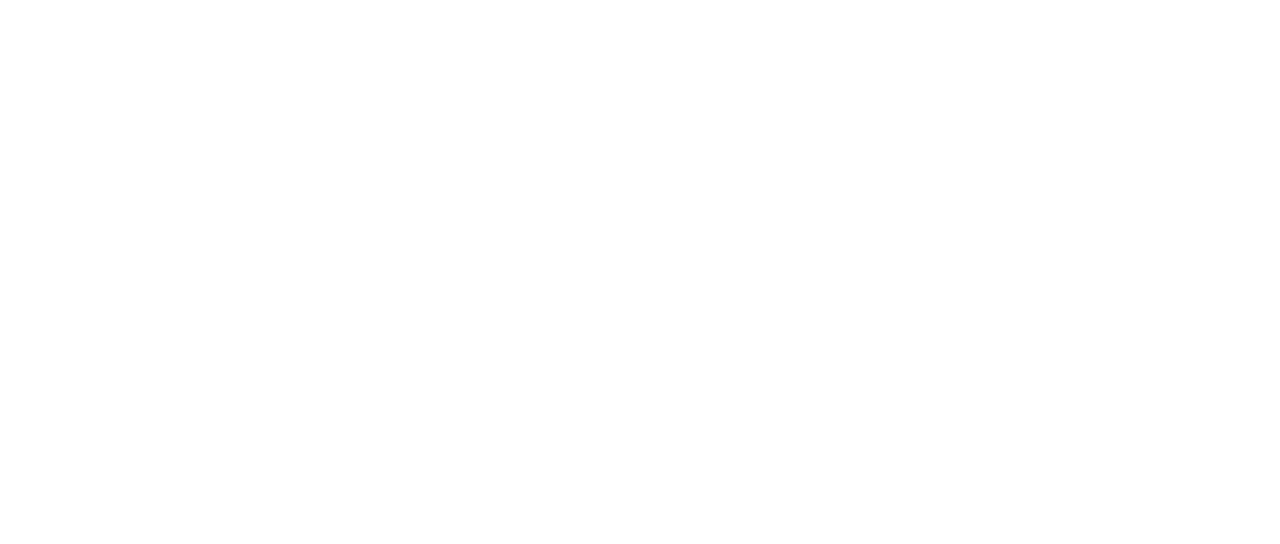
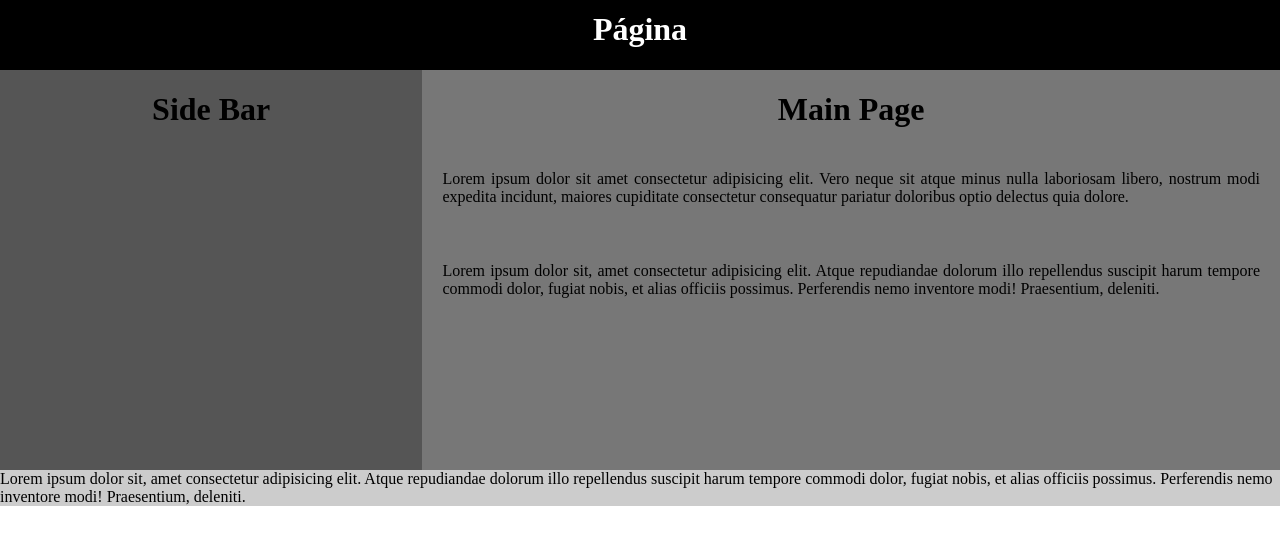
Before and after one commit to ryanlbb/web-dev-practices, a website: page 11-layout-a-moda-antiga/src/index.html in a window 1280 px wide. Drawn offline with Linux system fonts and the light colour scheme.

Commit message:
fiz(atividade): 11

```diff
--- a/11-layout-a-moda-antiga/src/index.html
+++ b/11-layout-a-moda-antiga/src/index.html
@@ -1,12 +1,42 @@
 <!DOCTYPE html>
 <html lang="en">
+
 <head>
   <meta charset="UTF-8">
   <meta name="viewport" content="width=device-width, initial-scale=1.0">
-  <link rel="stylesheet" href="css/estilo.css">
+  <link rel="stylesheet" href="style.css">
   <title></title>
 </head>
+
 <body>
+  <header>
+    <div>
+      <h1>Página</h1>
+    </div>
+  </header>
+
+  <div id="sidebar">
+    <h1>Side Bar</h1>
+  </div>
+
+  <div id="mainpage">
+    <h1>Main Page</h1>
+    <p>Lorem ipsum dolor sit amet consectetur adipisicing elit. Vero neque sit atque minus nulla laboriosam libero,
+      nostrum modi expedita incidunt, maiores cupiditate consectetur consequatur pariatur doloribus optio delectus
+      quia dolore.</p>
+    <p>Lorem ipsum dolor sit, amet consectetur adipisicing elit. Atque repudiandae dolorum illo repellendus suscipit
+      harum tempore commodi dolor, fugiat nobis, et alias officiis possimus. Perferendis nemo inventore modi!
+      Praesentium, deleniti.</p>
+  </div>
+
+  <footer>
+    <div id="footer">
+      <p>Lorem ipsum dolor sit, amet consectetur adipisicing elit. Atque repudiandae dolorum illo repellendus suscipit
+        harum tempore commodi dolor, fugiat nobis, et alias officiis possimus. Perferendis nemo inventore modi!
+        Praesentium, deleniti.</p>
+    </div>
+  </footer>
   <script src="js/script.js"></script>
 </body>
+
 </html>
--- /dev/null
+++ b/11-layout-a-moda-antiga/src/style.css
@@ -0,0 +1,50 @@
+* {
+  box-sizing: border-box;
+}
+
+body {
+  margin: 0;
+  padding: 0;
+}
+
+header {
+  background-color: #000;
+  color: white;
+  width: 100%;
+  height: 70px;
+  display: flow-root;
+}
+
+header h1 {
+  text-align: center;
+  line-height: 50%;
+}
+
+#sidebar {
+  float: left;
+  background-color: #555;
+  min-height: 400px;
+  height: 100%;
+  width: 33%;
+  text-align: center;
+
+}
+
+#mainpage {
+  float: left;
+  background-color: #777;
+  width: 67%;
+  min-height: 400px;
+  height: 100%;
+  text-align: center;
+}
+
+#mainpage p {
+  padding: 20px;
+  text-align: justify;
+}
+
+footer {
+  background-color: #CCC;
+  clear: both;
+}
```
Also changed, not shown: 11-layout-a-moda-antiga/README.md.
